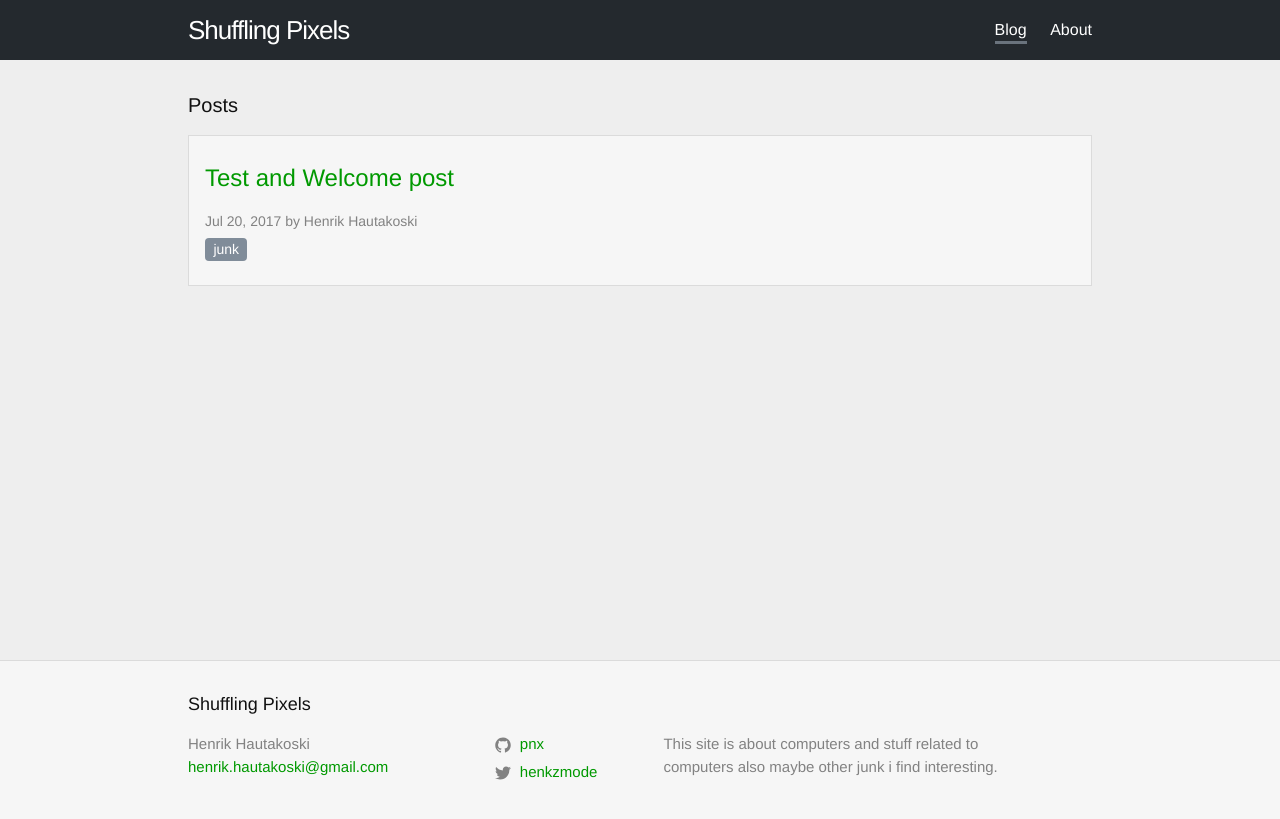
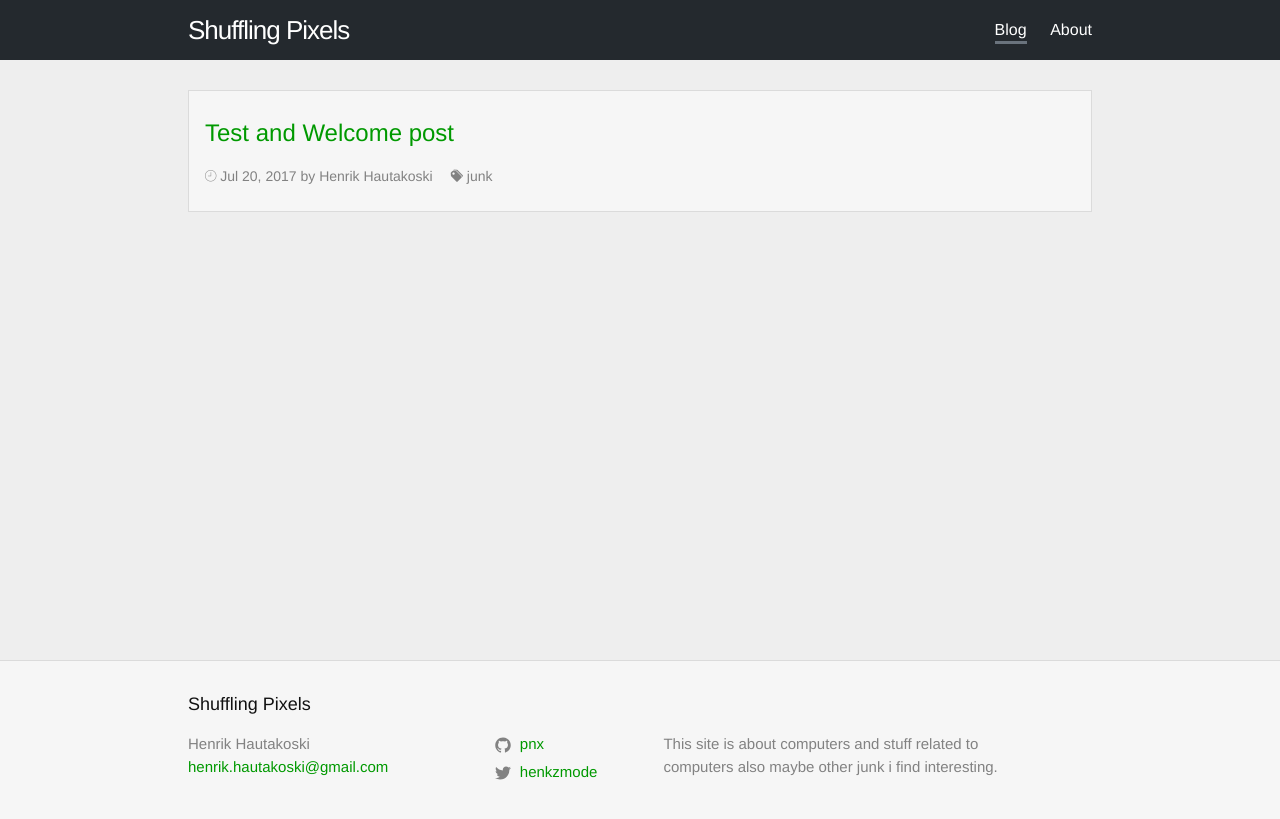
Before and after one commit to pnx/pnx.github.io, a Jekyll site: the page built from index.md, in a window 1280 px wide. Shown: the top 819 px of the page. Built offline with Jekyll 4.4.1, drawn with Linux system fonts in a browser that asks for light colours.

Commit message:
Abit of style changes done to blog-post-meta section.

```diff
--- /dev/null
+++ b/_sass/include/components/_tag-list.scss
@@ -0,0 +1,13 @@
+
+.tag-list {
+    display: inline;
+    margin: 0;
+    list-style: none;
+    > li {
+        display: inline;
+
+        &:not(:last-child):after {
+            content: ", ";
+        }
+    }
+}
--- a/_sass/include/view/_blog-list.scss
+++ b/_sass/include/view/_blog-list.scss
@@ -13,13 +13,5 @@
             display: block;
             @include relative-font-size(1.5);
         }
-
-        &-categories {
-            @extend .blog-post-categories;
-        }
-
-        &-meta {
-            @extend .blog-post-meta;
-        }
     }
 }
--- a/_sass/include/view/_blog-post.scss
+++ b/_sass/include/view/_blog-post.scss
@@ -18,19 +18,13 @@
         display: block;
         font-size: $small-font-size;
         color: $post-meta-color;
-    }
 
-    &-categories {
-        margin-top: 5px;
-        margin-left: 0;
-        list-style: none;
-        > li {
+        &-item {
             display: inline-block;
-            font-size: $small-font-size;
-            color: $post-category-color;
-            background: $post-category-background;
-            border-radius: 4px;
-            padding: .1em .6em;
+
+            &:not(:last-child) {
+                margin-right: 1em;
+            }
         }
     }
 
--- a/_sass/style.scss
+++ b/_sass/style.scss
@@ -8,6 +8,7 @@
     "include/layout",
     // Components
     "include/components/syntax-highlight",
+    "include/components/tag-list",
     // Views
     "include/view/not-found",
     "include/view/blog-list",
--- a/index.md
+++ b/index.md
@@ -4,31 +4,35 @@ title: Blog
 order: 1
 ---
 
-<h1 class="page-heading">Posts</h1>
-
 <ul class="blog-list">
 {% for post in site.posts %}
-  <li class="blog-list-item">
-    <h6 class="blog-list-item-title">
-      <a href="{{ post.url | relative_url }}">{{ post.title | escape }}</a>
-    </h6>
+    <li class="blog-list-item">
+        <h6 class="blog-list-item-title">
+            <a href="{{ post.url | relative_url }}">{{ post.title | escape }}</a>
+        </h6>
 
-    {% assign date_format = site.minima.date_format | default: "%b %-d, %Y" %}
-    <span class="blog-list-item-meta">
-        {{ post.date | date: date_format }}
-        {% if post.author %}
-        by
-        <span itemprop="author" itemscope itemtype="http://schema.org/Person">
-            <span itemprop="name">{{ post.author }}</span>
-        </span>
-        {% endif %}
-    </span>
+        {% assign date_format = site.minima.date_format | default: "%b %-d, %Y" %}
+        <div class="blog-post-meta">
+            <i class="ion-ios-clock-outline"></i>
+            <div class="blog-post-meta-item">
+                {{ post.date | date: date_format }}
+                {% if post.author %}
+                by
+                <span itemprop="author" itemscope itemtype="http://schema.org/Person">
+                    <span itemprop="name">{{ post.author }}</span>
+                </span>
+                {% endif %}
+            </div>
 
-    <ul class="blog-list-item-categories">
-    {% for cat in post.categories %}
-        <li>{{ cat }}</li>
-    {% endfor %}
-    </ul>
-  </li>
+            <div class="blog-post-meta-item">
+                <i class="ion-pricetags"></i>
+                <ul class="tag-list">
+                {% for cat in post.categories %}
+                    <li>{{ cat }}</li>
+                {% endfor %}
+                </ul>
+            </div>
+        </div>
+    </li>
 {% endfor %}
 </ul>
```
Also changed, not shown: _layouts/blog-post.html (+17 -4 lines).
